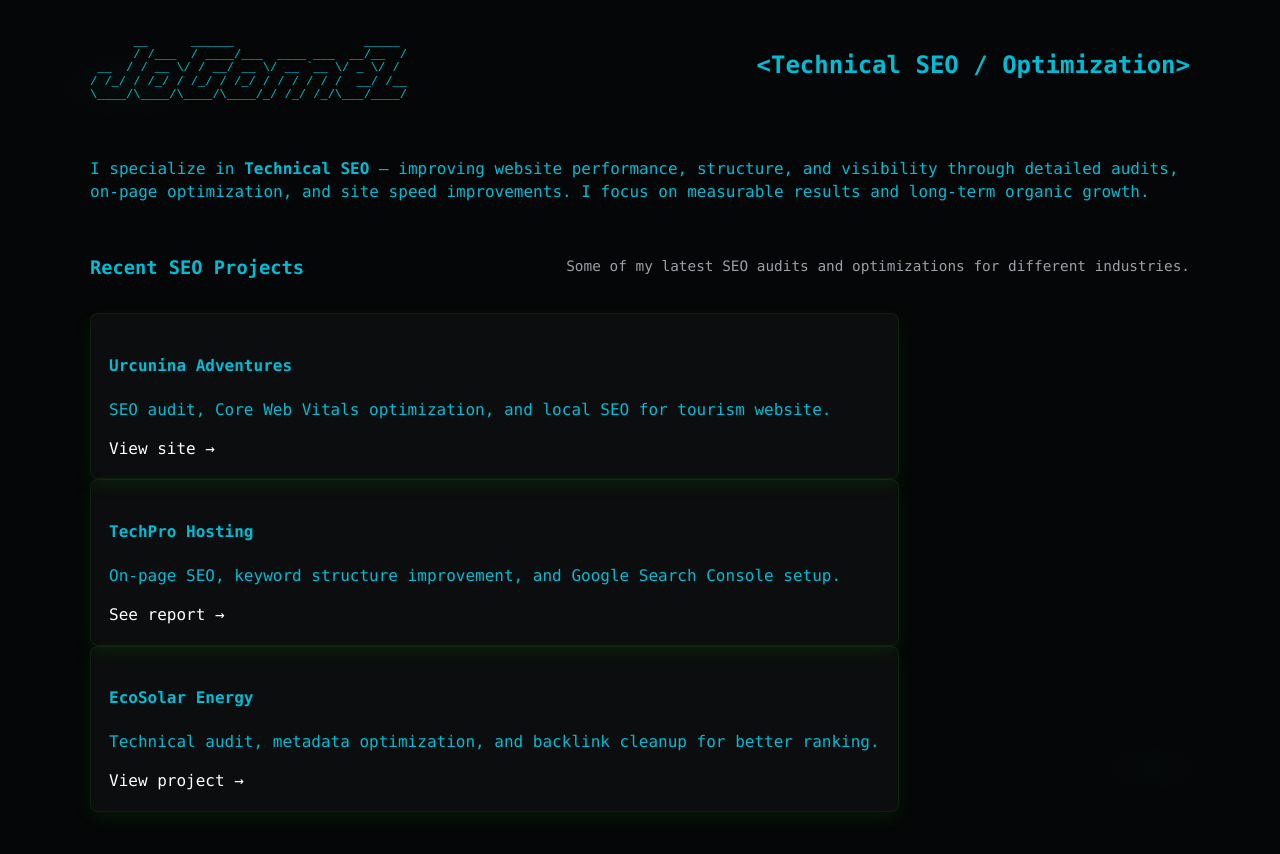
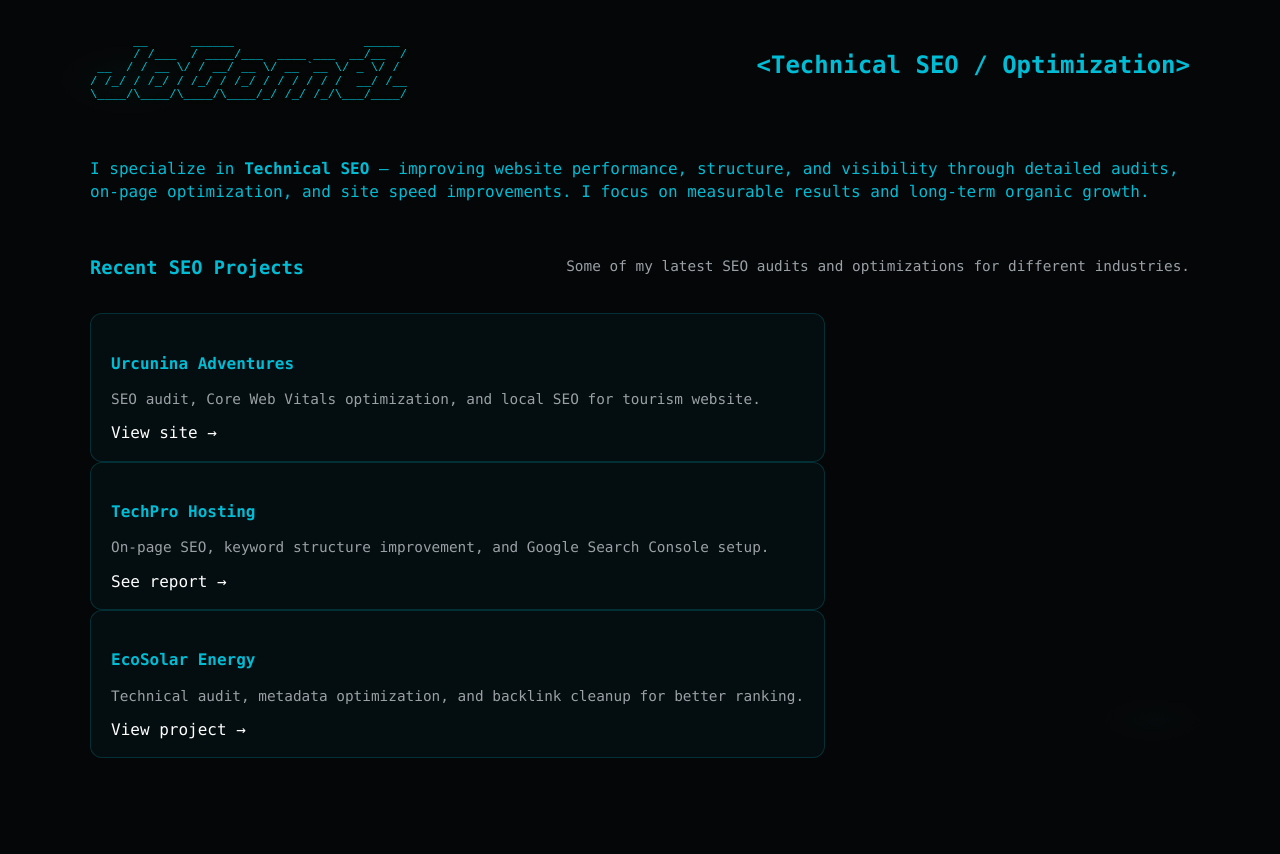
Before and after one commit to jonathang88/jonathangomez.qzz.io, a PHP site: page /seo in a window 1280 px wide. After the commit the page ends 758 px from the top, so only its background shows below. Run offline with PHP 8.4, Linux system fonts and the light colour scheme.

Commit message:
Update theme-seo.css

```diff
--- a/css/theme-seo.css
+++ b/css/theme-seo.css
@@ -15,3 +15,45 @@ body {
     var(--bg);
   color: var(--accent);
 }
+.card {
+  background: rgba(0, 188, 212, 0.04);
+  border: 1px solid rgba(0, 188, 212, 0.2);
+  border-radius: 12px;
+  padding: 16px 20px;
+  transition: all 0.3s ease;
+  color: var(--muted);
+  box-shadow: 0 0 0 rgba(0, 188, 212, 0);
+}
+
+.card h4 {
+  color: var(--accent);
+  font-weight: 600;
+  margin-bottom: 8px;
+}
+
+.card p {
+  color: var(--muted);
+  font-size: 0.9em;
+  margin-bottom: 12px;
+  line-height: 1.4;
+}
+
+.card:hover {
+  transform: translateY(-4px);
+  border-color: var(--accent);
+  box-shadow: 0 0 12px rgba(0, 188, 212, 0.25);
+  background: rgba(0, 188, 212, 0.07);
+}
+
+
+.card a {
+  color: var(--accent);
+  text-decoration: none;
+  font-weight: 500;
+  transition: color 0.3s ease;
+}
+
+.card a:hover {
+  color: var(--accent-dim);
+  text-decoration: underline;
+}
```
